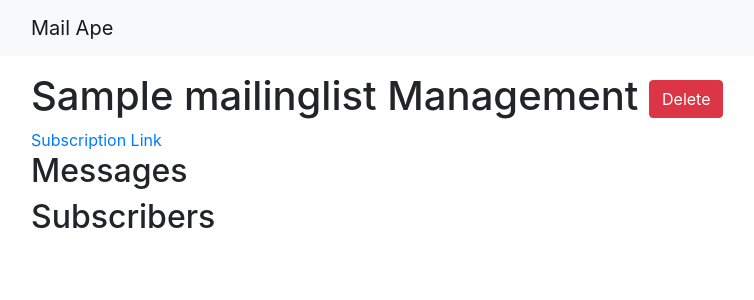
After one commit to ZendaInnocent/mailinglist-services, a Django app: page /mailinglist/00000000-0000-0000-0000-000000000001/ in a window 1280 px wide. The commit adds this page. Shown: the top 300 px of the page, without its empty margins (54-808 px from the left). Run offline with Django 3.2, Linux system fonts and the light colour scheme; tables that the repository leaves empty hold one stand-in row (values such as "Sample post"); parts of the project's set-up code (start-up, migrations or seed data) failed here and were passed over; some libraries are stand-ins or nearby versions.

Commit message:
add mailinglist detail for management

```diff
--- a/mailinglist/models.py
+++ b/mailinglist/models.py
@@ -15,6 +15,9 @@ class MailingList(models.Model):
 
     def can_user_use_mailing_list(self, user):
         return user == self.owner
+
+    def get_absolute_url(self):
+        return reverse('mailinglist:mailinglist-detail', kwargs={'pk': self.id})
 
 
 class Subscriber(models.Model):
--- /dev/null
+++ b/mailinglist/templates/mailinglist/mailinglist_detail.html
@@ -0,0 +1,25 @@
+{% extends 'base.html' %}
+
+{% block title %}
+{{ object.name }} Management - {{ block.super }}
+{% endblock title %}
+
+{% block content %}
+<div class="container py-3">
+  <h1>{{ object.name }} Management
+    <a class="btn btn-danger" href="">Delete</a></h1>
+
+  <div>
+    <a href="">Subscription Link</a>
+  </div>
+
+  <div>
+    <h2>Messages</h2>
+
+  </div>
+
+  <div>
+    <h2>Subscribers</h2>
+  </div>
+</div>
+{% endblock content %}
--- a/mailinglist/templates/mailinglist/mailinglist_list.html
+++ b/mailinglist/templates/mailinglist/mailinglist_list.html
@@ -6,14 +6,16 @@ Mailing List - {{ block.super }}
 
 {% block content %}
 <div class="container py-3">
-  <h2>Your Mailing Lists</h2>
+  <h1>Your Mailing Lists</h1>
   <a href="" class="btn btn-primary">New List</a>
 
   <div class="pt-4">
     <p class="lead">Your mailing lists:</p>
     <ul>
       {% for mailinglist in object_list %}
-      <li><a href="">{{ mailinglist.name }}</a></li>
+      <li>
+        <a href="{{ mailinglist.get_absolute_url }}">{{ mailinglist.name }}</a>
+      </li>
       {% endfor %}
     </ul>
   </div>
--- a/mailinglist/urls.py
+++ b/mailinglist/urls.py
@@ -7,4 +7,6 @@ app_name = 'mailinglist'
 
 urlpatterns = [
     path('', views.MailinglistListView.as_view(), name='mailinglist-list'),
+    path('<pk>/', views.MailinglistDetailView.as_view(),
+         name='mailinglist-detail'),
 ]
--- a/mailinglist/views.py
+++ b/mailinglist/views.py
@@ -1,8 +1,13 @@
 from django.shortcuts import render
 from django.views.generic import ListView
+from django.views.generic.detail import DetailView
 
 from mailinglist.models import MailingList
 
 
 class MailinglistListView(ListView):
     model = MailingList
+
+
+class MailinglistDetailView(DetailView):
+    model = MailingList
```
